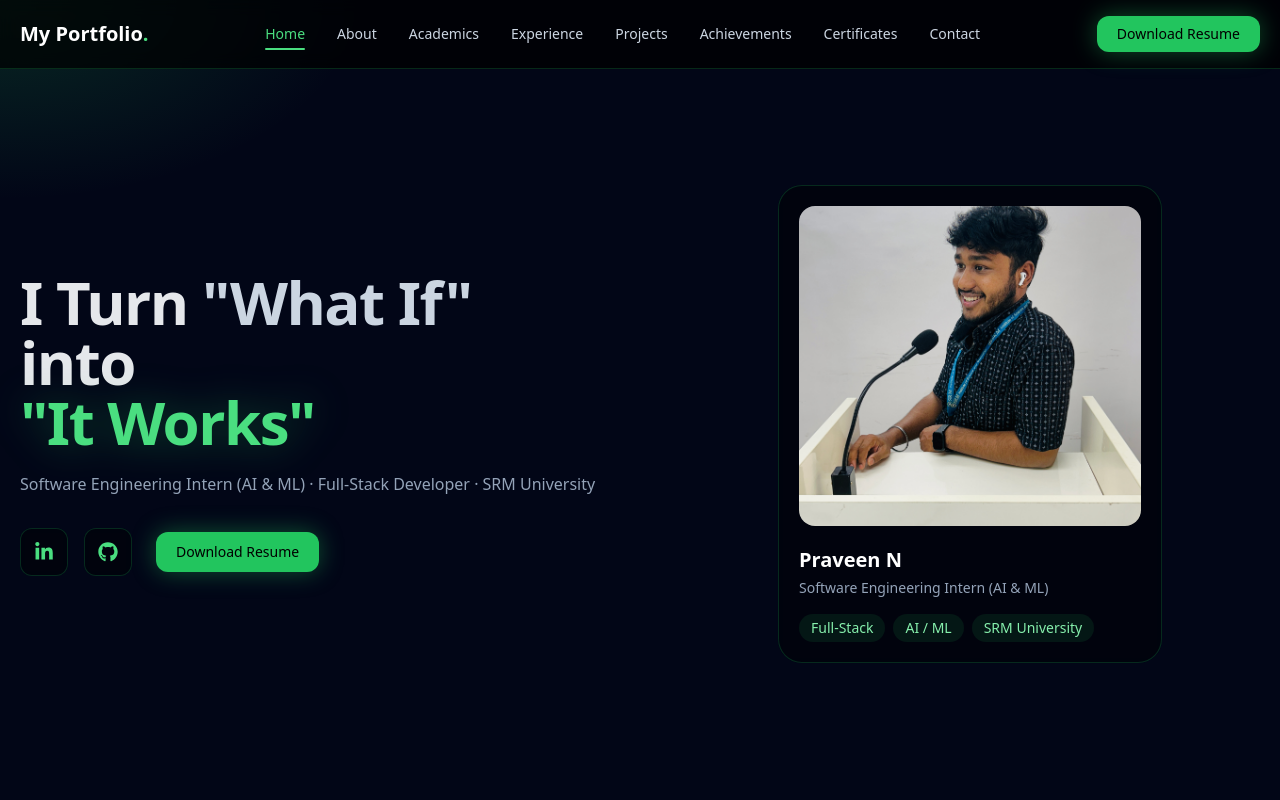
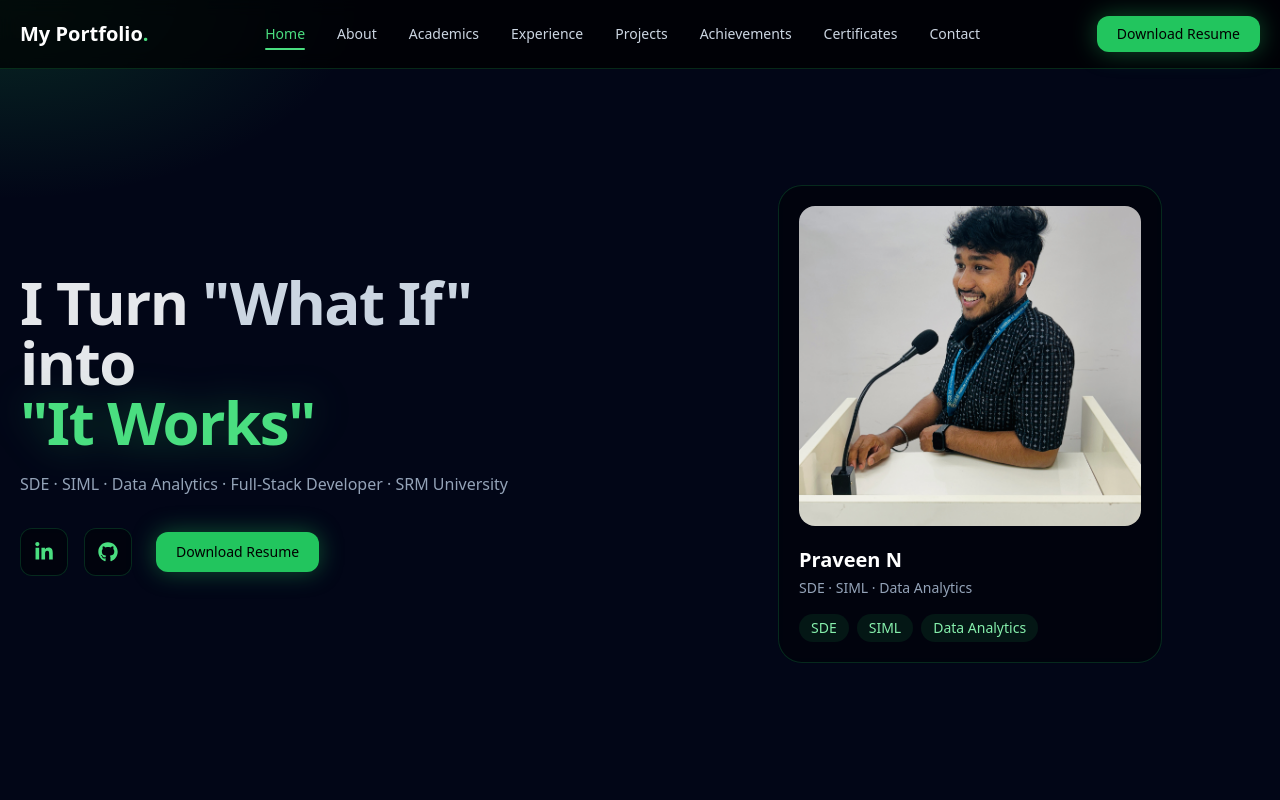
Before and after one commit to Praveen2330/My-PortFolio, a React (Vite) app: page / in a window 1280 px wide. Shown: the top 800 px of the page. Built offline with nearby package versions, Linux system fonts and the light colour scheme.

Commit message:
fix: update Hero subtitle to Software Developer, AIML, Data Analytics

```diff
--- a/src/components/Hero.jsx
+++ b/src/components/Hero.jsx
@@ -28,7 +28,7 @@ const Hero = () => {
           </h1>
 
           <p className="mt-5 text-slate-400 max-w-xl mx-auto lg:mx-0 text-sm sm:text-base">
-            Software Engineering Intern (AI &amp; ML) · Full-Stack Developer · SRM University
+            SDE · SIML · Data Analytics · Full-Stack Developer · SRM University
           </p>
 
           <div className="flex items-center gap-4 mt-8 justify-center lg:justify-start">
@@ -88,18 +88,18 @@ const Hero = () => {
           </h3>
 
           <p className="text-slate-400 mt-1 text-sm">
-            Software Engineering Intern (AI &amp; ML)
+            SDE · SIML · Data Analytics
           </p>
 
           <div className="flex flex-wrap gap-2 mt-4">
             <span className="px-3 py-1 text-sm rounded-full bg-green-500/10 text-green-300">
-              Full-Stack
+              SDE
             </span>
             <span className="px-3 py-1 text-sm rounded-full bg-green-500/10 text-green-300">
-              AI / ML
+              SIML
             </span>
             <span className="px-3 py-1 text-sm rounded-full bg-green-500/10 text-green-300">
-              SRM University
+              Data Analytics
             </span>
           </div>
         </div>
```
